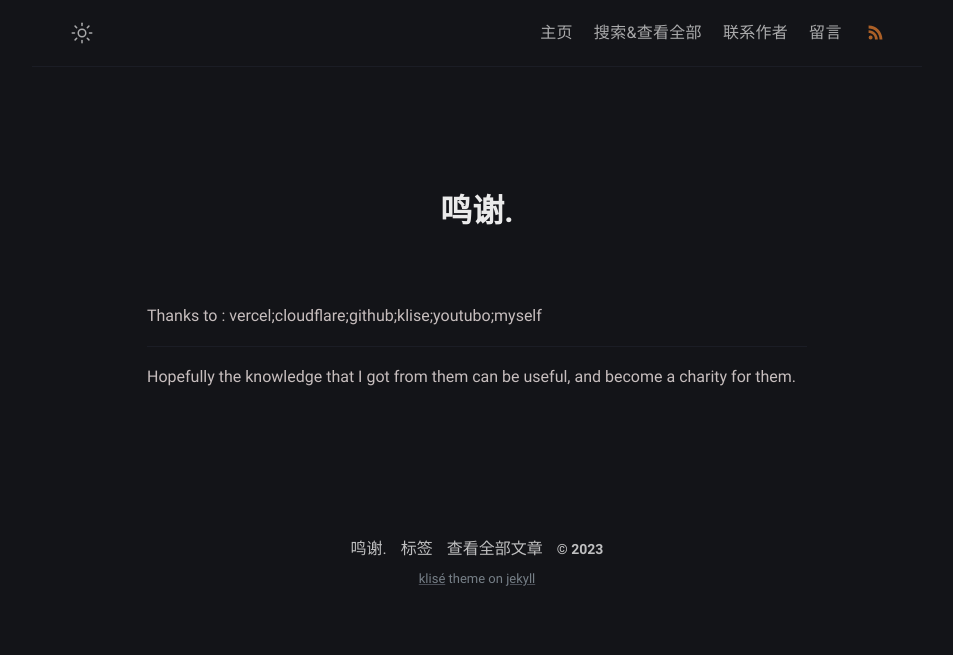
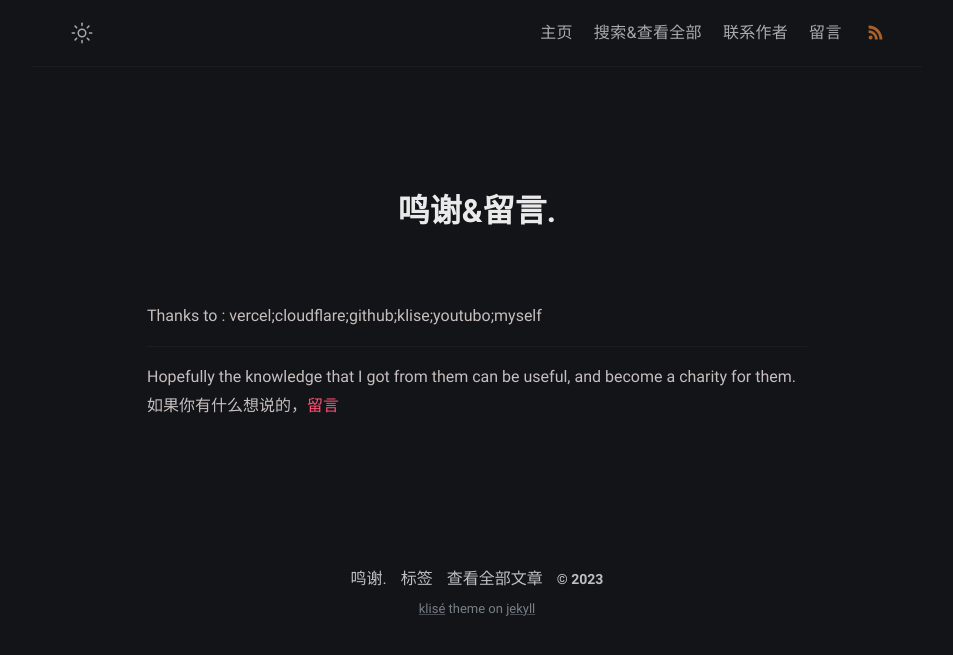
Before and after one commit to hello-lisai/hello-lisai-blog, a Jekyll site: the page built from thanks.md, in a window 1280 px wide. Shown: the top 655 px of the page, without its empty margins (163-1116 px from the left). Built offline with Jekyll 4.4.1, drawn with Linux system fonts in a browser that asks for light colours.

Commit message:
Update thanks.md

```diff
--- a/thanks.md
+++ b/thanks.md
@@ -1,5 +1,5 @@
 ---
-title: 鸣谢
+title: 鸣谢&留言
 permalink: /thanks/
 layout: page
 excerpt: Thanks to amazing people that i met, who help me out from follishness, connecting me with another good person, giving some advice when i'm at a bad things, pulling me from ordinary to be great.
@@ -8,7 +8,6 @@ comments: false
 
 Thanks to :
 vercel;cloudflare;github;klise;youtubo;myself
-
 <hr>
-
 Hopefully the knowledge that I got from them can be useful, and become a charity for them.
+如果你有什么想说的，[留言](https://pl.lisai.link)
```
